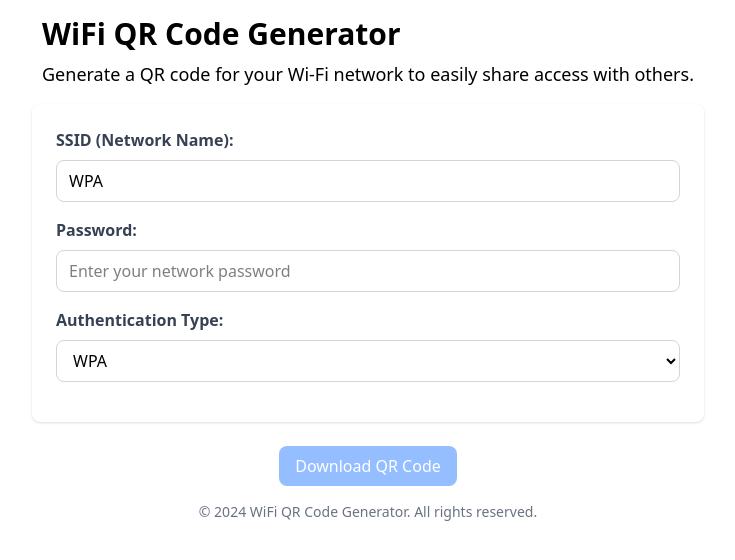
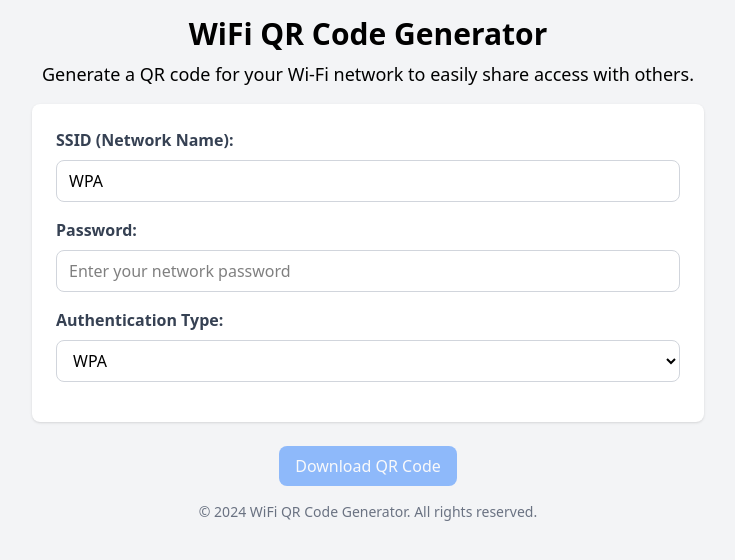
Before and after one commit to johnrusu/vue-qr-code-network-generator, a Vue app: page / in a window 1280 px wide. Shown: the top 560 px of the page, without its empty margins (272-1007 px from the left). Built offline with nearby package versions, Linux system fonts and the light colour scheme.

Commit message:
fix: lazy loading

```diff
--- a/src/assets/main.css
+++ b/src/assets/main.css
@@ -2,14 +2,14 @@
 
 html,
 body {
-  @apply w-full h-full m-0 p-0 font-sans;
+  @apply w-full h-full m-0 p-0 font-sans relative bg-gray-100;
 }
 #app {
-  @apply flex flex-col min-h-screen h-full items-center;
+  @apply flex flex-col min-h-screen h-full items-center relative;
 }
 
 #app nav {
-  @apply w-full flex flex-row justify-center items-center p-4 bg-gray-800 text-white gap-2;
+  @apply w-full flex flex-row justify-center items-center p-4 bg-gray-800 text-white gap-2 sticky top-0;
 }
 #app nav a {
   @apply text-white hover:text-gray-300;
@@ -26,11 +26,11 @@ body {
 }
 
 #app main .container .header .title {
-  @apply text-3xl font-bold mb-2;
+  @apply text-3xl font-bold mb-2 text-center;
 }
 
 #app main .container .header .description {
-  @apply text-lg mb-4;
+  @apply text-lg mb-4 text-center;
 }
 #app main .container .body {
   @apply w-full flex  items-center gap-6 max-w-3xl bg-white p-6 rounded-lg shadow-sm flex-col;
--- a/src/views/HomeView.vue
+++ b/src/views/HomeView.vue
@@ -27,6 +27,7 @@ const wifi = computed(() => {
 });
 
 const imgSrc = ref<string>('');
+const qrCodeImgRef = ref<HTMLImageElement | null>(null);
 const loading = ref<boolean>(false);
 const qrCodeImgSrc = async () => {
   if (!isNilOrEmpty(wifi.value)) {
@@ -55,6 +56,14 @@ watch(
   { deep: true },
 );
 
+watch(qrCodeImgRef, (newRef) => {
+  if (!isNilOrEmpty(newRef) && !isNilOrEmpty(imgSrc.value)) {
+    setTimeout(() => {
+      newRef?.scrollIntoView({ behavior: 'smooth' });
+    }, 1000);
+  }
+});
+
 onMounted(() => {
   qrCodeImgSrc();
 });
@@ -70,7 +79,13 @@ onMounted(() => {
     </div>
     <div class="body">
       <div class="qr-code flex flex-col items-center" v-if="!isNilOrEmpty(imgSrc) && !loading">
-        <img :src="imgSrc" :alt="LABELS.QR_CODE" loading="lazy" class="qr-code-img" />
+        <img
+          :src="imgSrc"
+          :alt="LABELS.QR_CODE"
+          loading="lazy"
+          class="qr-code-img"
+          ref="qrCodeImgRef"
+        />
         <div class="qr-code-label mt-4 text-center">{{ LABELS.QR_CODE_IMG_LABEL }}</div>
       </div>
       <div
```
